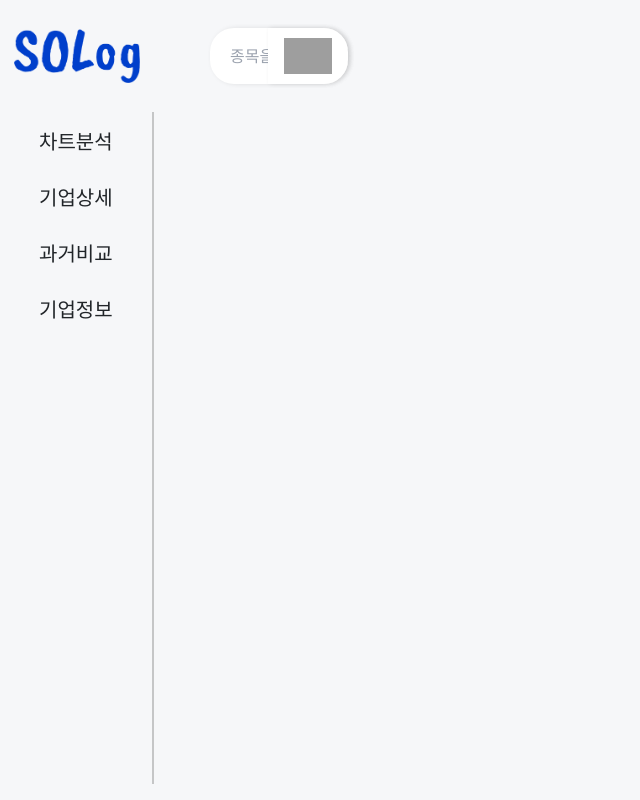
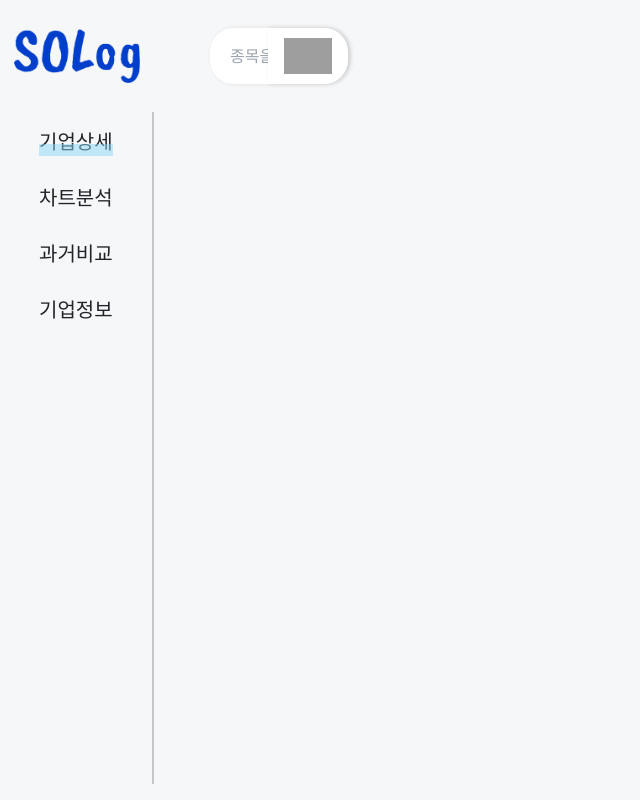
Before and after one commit to S0Log/SOLog-FE, a React (Vite) app: page /main in a window 1280 px wide. Shown: the whole page, without its empty margins (0-640 px from the left). Built offline with nearby package versions, Linux system fonts and the light colour scheme; grey boxes are pictures that could not be loaded.

Commit message:
feat/#54 중간사항 반영

```diff
--- a/src/components/IndexPage/RecommendedStocks.jsx
+++ b/src/components/IndexPage/RecommendedStocks.jsx
@@ -13,7 +13,7 @@ const RecommendedStocks = () => {
 
     console.log(stock);
     if (userInput.trim) {
-      navigate('/main/analyzeChart');
+      navigate(`/main/CompanyDetail?company=${stock}`);
     }
   };
   return (
@@ -32,11 +32,7 @@ const RecommendedStocks = () => {
               {isHeader ? (
                 label
               ) : (
-                <a
-                  onClick={() => handleSearch(label)}
-                  href={`#${label}`}
-                  className="block w-full text-center text-gray-800 no-underline"
-                >
+                <a onClick={() => handleSearch(label)} className="block w-full text-center text-gray-800 no-underline">
                   {label}
                 </a>
               )}
--- a/src/components/MainPage/CompanyDetailPage/CompanyDetail.jsx
+++ b/src/components/MainPage/CompanyDetailPage/CompanyDetail.jsx
@@ -8,8 +8,8 @@ const CompanyDetail = () => {
   const location = useLocation();
   const [tableData, setTableData] = useState([]); // 테이블 데이터 상태
   const [glossary, setGlossary] = useState({}); // 툴팁 데이터를 저장하는 상태
-  const { userInput } = useContext(CompanyContext); // 검색된 회사명
-
+  const queryParams = new URLSearchParams(location.search); // 쿼리 파라미터 읽기
+  const company = queryParams.get('company'); // 'label' 키의 값 가져오기
   // 요청할 항목 리스트
   const terms = [
     '시장 종류',
@@ -52,8 +52,9 @@ const CompanyDetail = () => {
   // 2. 회사 데이터를 가져오는 함수
   async function fetchCompanyInfo() {
     const url = '/api/companyInfo/detail';
+
     const params = {
-      companyName: userInput, // 검색된 회사명
+      companyName: company, // 검색된 회사명
       date: '2024-08-20', // 현재 날짜
     };
 
@@ -158,11 +159,13 @@ const CompanyDetail = () => {
   useEffect(() => {
     async function loadData() {
       await fetchGlossaryTerms(); // 툴팁 데이터 로드
-      // console.log('jiwon', glossary);
+      console.log('jiwon', glossary);
       // fetchCompanyInfo(); // glossary 로드 후 회사 데이터 로드
     }
 
-    if (location.pathname === '/main/companyDetail') {
+    console.log(location.pathname);
+    if (location.pathname === '/main/CompanyDetail' && company) {
+      console.log('sdfsdfsdfsdf');
       loadData();
     }
   }, [location]); // pathname 변경 시 데이터 로드
--- a/src/components/MainPage/SideBar.jsx
+++ b/src/components/MainPage/SideBar.jsx
@@ -1,44 +1,43 @@
-import React from 'react';
+-SideBar.jsx;
+
+import React, { useState } from 'react';
 import { useNavigate } from 'react-router-dom';
 
 export default function SideBar() {
+  const [navItems, setNavItems] = useState([
+    { name: '기업상세', route: '/main/CompanyDetail', isActive: true },
+    { name: '차트분석', route: '/main/analyzeChart', isActive: false },
+    { name: '과거비교', route: '/main/pastCompare', isActive: false },
+    { name: '기업정보', route: '/main/companyInfo', isActive: false },
+  ]);
   const navigate = useNavigate();
+
+  const handleClick = (index) => {
+    const updatedNavItems = navItems.map((item, idx) => ({
+      ...item,
+      isActive: idx === index,
+    }));
+
+    setNavItems(updatedNavItems);
+
+    navigate(navItems[index].route);
+  };
 
   return (
     <div className="w-[12vw] h-full py-3">
       <div className="w-full h-full flex flex-col items-center justify-start border-r-2 border-[#c5c6c7] py-3">
-        <div
-          onClick={() => {
-            navigate('/main/analyzeChart');
-          }}
-          className="cursor-pointer text-xl mb-7"
-        >
-          차트분석
-        </div>
-        <div
-          onClick={() => {
-            navigate('/main/companyDetail');
-          }}
-          className="cursor-pointer text-xl mb-7"
-        >
-          기업상세
-        </div>
-        <div
-          onClick={() => {
-            navigate('/main/pastCompare');
-          }}
-          className="cursor-pointer text-xl mb-7"
-        >
-          과거비교
-        </div>
-        <div
-          onClick={() => {
-            navigate('/main/companyInfo');
-          }}
-          className="cursor-pointer text-xl mb-7"
-        >
-          기업정보
-        </div>
+        {navItems.map((item, index) => (
+          <div
+            key={index}
+            onClick={() => handleClick(index)}
+            className={`cursor pointer text-xl mb-7 transition-all duration-200 ease-in-out z-10 relative`}
+          >
+            {item.name}
+            <div
+              className={`absolute left-0 bottom-0 w-full h-[12px] ${item.isActive ? 'bg-[#8CD7F5]/50' : 'bg-transparent'} transition-all duration-200 ease-in-out z-0`}
+            />
+          </div>
+        ))}
       </div>
     </div>
   );
--- a/src/components/Search.jsx
+++ b/src/components/Search.jsx
@@ -88,7 +88,7 @@ const Search = () => {
 
   const handleSearch = () => {
     if (results.length > 0) {
-      navigate('/main/analyzeChart');
+      navigate('/main/CompanyDetail');
     }
   };
 
```
